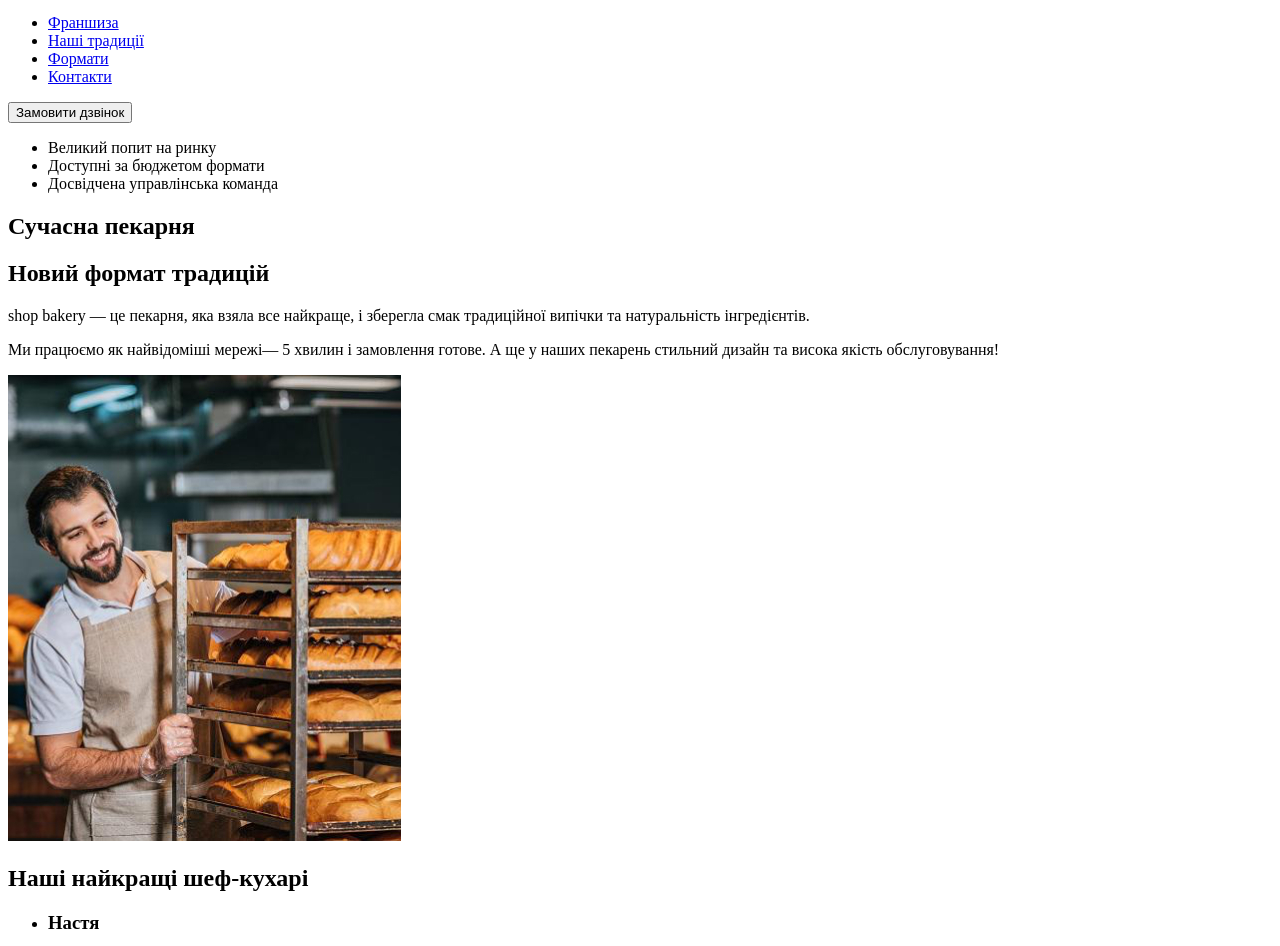
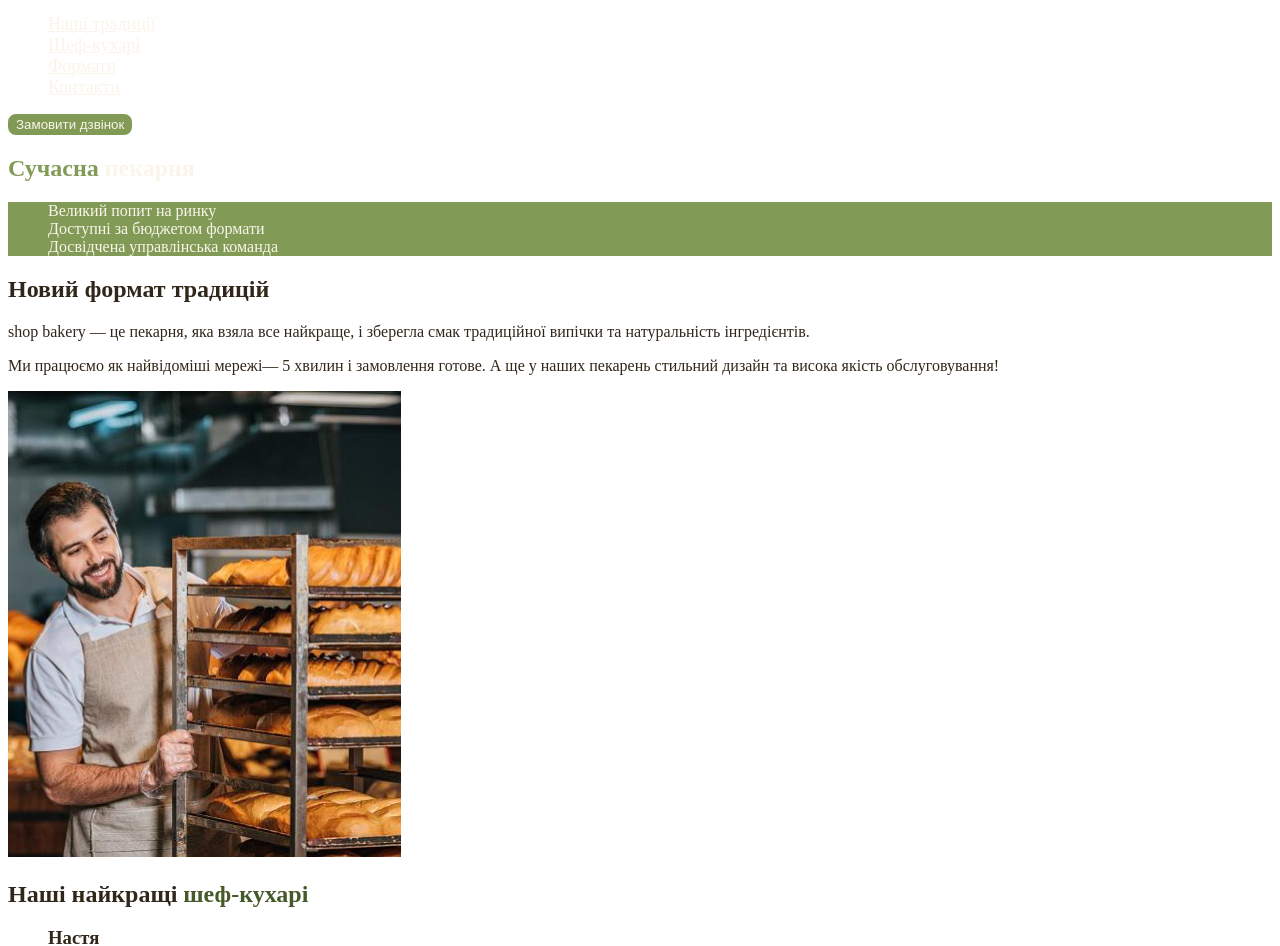
Before and after one commit to ksuoooo/Genius, a plain HTML site: page index.html in a window 1280 px wide. Shown: the part 60-1006 px from the top of the page. Drawn offline with Linux system fonts and the light colour scheme.

Commit message:
Modified index.html and new file styles.css

```diff
--- a/index.html
+++ b/index.html
@@ -4,33 +4,34 @@
     <meta charset="UTF-8" />
     <meta name="viewport" content="width=device-width, initial-scale=1.0" />
     <title>Document</title>
+    <link rel="stylesheet" href="/styles.css" />
   </head>
   <body>
     <header>
       <nav>
-        <a href="">
+        <a href="./index.html">
           <img src="./images/logo (1).svg" alt="Логотип" />
         </a>
         <ul>
-          <li><a href="#">Франшиза</a></li>
-          <li><a href="#">Наші традиції</a></li>
-          <li><a href="#">Формати</a></li>
-          <li><a href="#">Контакти</a></li>
+          <li><a class="link" href="#traditions">Наші традиції</a></li>
+          <li><a class="link" href="#chefs">Шеф-кухарі</a></li>
+          <li><a class="link" href="#formats">Формати</a></li>
+          <li><a class="link" href="#contacts">Контакти</a></li>
         </ul>
       </nav>
-      <button type="button">Замовити дзвінок</button>
+      <button type="button" class="button-primary">Замовити дзвінок</button>
     </header>
     <main>
       <section>
-        <ul>
+        <h1 class="hero-title"><span class="accent">Сучасна</span> пекарня</h1>
+      </section>
+      <section id="traditions">
+        <ul class="advantages">
           <li>Великий попит на ринку</li>
           <li>Доступні за бюджетом формати</li>
           <li>Досвідчена управлінська команда</li>
         </ul>
-        <h1>Сучасна пекарня</h1>
-      </section>
-      <section>
-        <h2>Новий формат традицій</h2>
+        <h2 class="section-title">Новий формат традицій</h2>
         <p>
           <span>shop bakery</span> — це пекарня, яка взяла все найкраще, і
           зберегла смак традиційної випічки та натуральність інгредієнтів.
@@ -42,8 +43,10 @@
         </p>
         <img src="./images/random-baker.jpg" alt="" />
       </section>
-      <section>
-        <h2>Наші найкращі шеф-кухарі</h2>
+      <section id="chefs">
+        <h2 class="section-title">
+          Наші найкращі <span class="accent">шеф-кухарі</span>
+        </h2>
         <ul>
           <li>
             <article>
@@ -66,8 +69,8 @@
           </li>
         </ul>
       </section>
-      <section>
-        <h2>Формати</h2>
+      <section id="formats">
+        <h2 class="section-title">Формати</h2>
         <ul>
           <li>
             <arcticle>
@@ -86,20 +89,28 @@
           </li>
         </ul>
       </section>
-      <section>
-        <h2>Приєднуйся до нашої спільноти</h2>
+      <section id="contacts">
+        <h2 class="section-title">Приєднуйся до нашої спільноти</h2>
+        <iframe
+          src="https://www.google.com/maps/embed?pb=!1m18!1m12!1m3!1d2540.1640531314047!2d30.491233500000003!3d50.4566697!2m3!1f0!2f0!3f0!3m2!1i1024!2i768!4f13.1!3m3!1m2!1s0x40d4ce637bfe1717%3A0x5370c2254ad1b952!2z0LLRg9C70LjRhtGPINCh0ZbRh9C-0LLQuNGFINCh0YLRgNGW0LvRjNGG0ZbQsiwgNTQsINCa0LjRl9CyLCAwMjAwMA!5e0!3m2!1suk!2sua!4v1701703101940!5m2!1suk!2sua"
+          width="603"
+          height="595"
+          style="border: 0"
+          allowfullscreen=""
+          loading="lazy"
+          referrerpolicy="no-referrer-when-downgrade"></iframe>
       </section>
     </main>
     <footer>
-      <a href="#">
+      <a href="./index.html">
         <img src="./images/logo (1).svg" alt="Логотип" />
       </a>
       <nav>
         <ul>
-          <li><a href="#">Франшиза</a></li>
-          <li><a href="#">Наші традиції</a></li>
-          <li><a href="#">Формати</a></li>
-          <li><a href="#">Контакти</a></li>
+          <li><a class="link" href="#traditions">Наші традиції</a></li>
+          <li><a class="link" href="#chefs">Шеф-кухарі</a></li>
+          <li><a class="link" href="#formats">Формати</a></li>
+          <li><a class="link" href="#contacts">Контакти</a></li>
         </ul>
       </nav>
       <address>
--- /dev/null
+++ b/styles.css
@@ -0,0 +1,42 @@
+:root {
+  --color-brand: #819b57;
+  --color-primary-light: #faf4ea;
+  --color-primary-dark: #31261a;
+  --color-brand-dark: #465929;
+}
+body {
+  color: var(--color-primary-dark);
+}
+ul {
+  list-style-type: none;
+}
+.button-primary {
+  color: var(--color-primary-light);
+  border-radius: 8px;
+  border: 2px solid var(--color-brand);
+  background: var(--color-brand);
+}
+.button-primary:hover {
+  background-color: transparent;
+  color: var(--color-brand-dark);
+}
+.link {
+  color: var(--color-primary-light);
+  font-size: 18px;
+}
+.link:hover {
+  color: var(--color-brand);
+}
+.hero-title {
+  color: var(--color-primary-light);
+}
+.hero-title .accent {
+  color: var(--color-brand);
+}
+.advantages {
+  color: var(--color-primary-light);
+  background: var(--color-brand);
+}
+.section-title .accent {
+  color: var(--color-brand-dark);
+}
```
